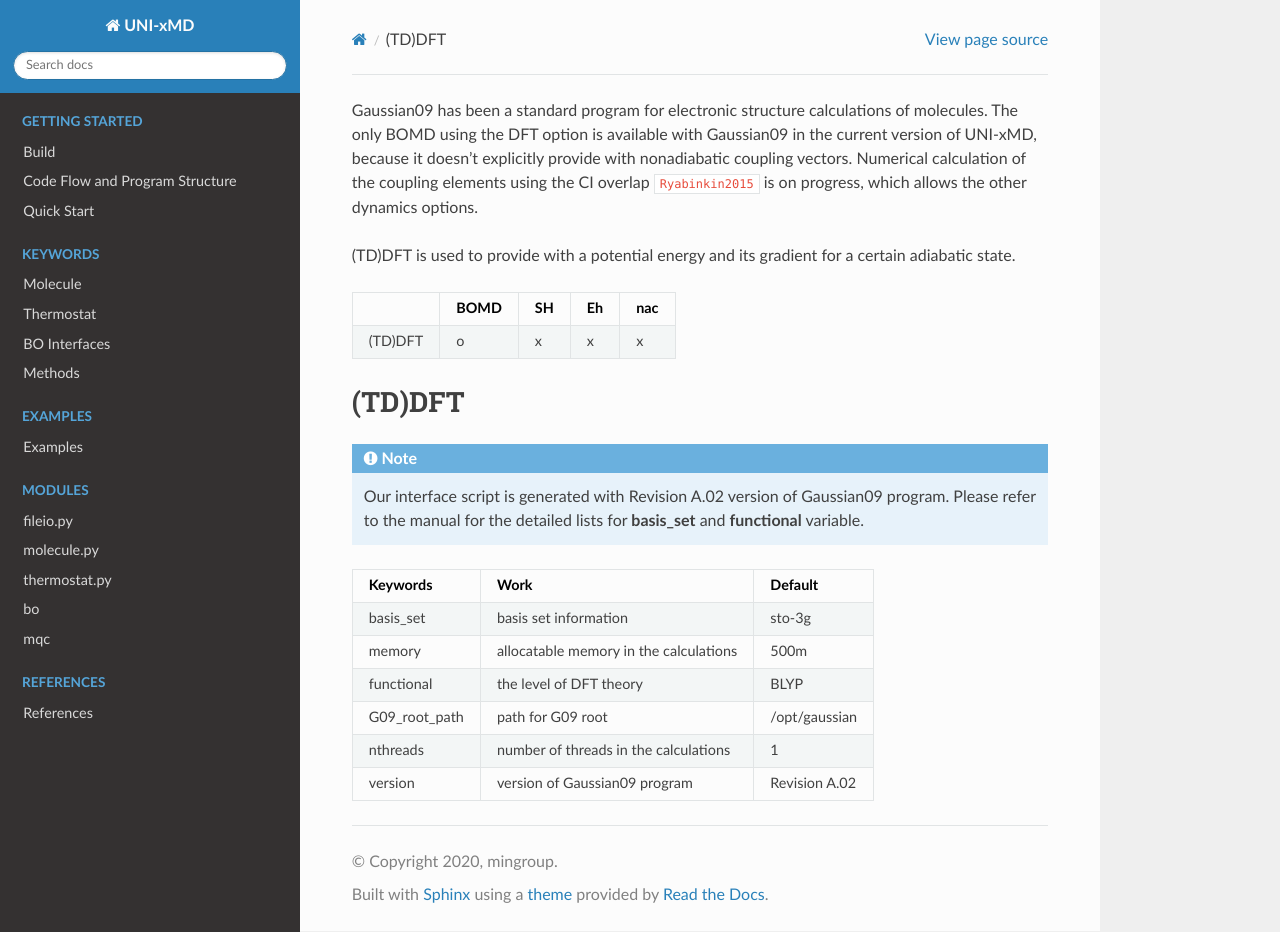
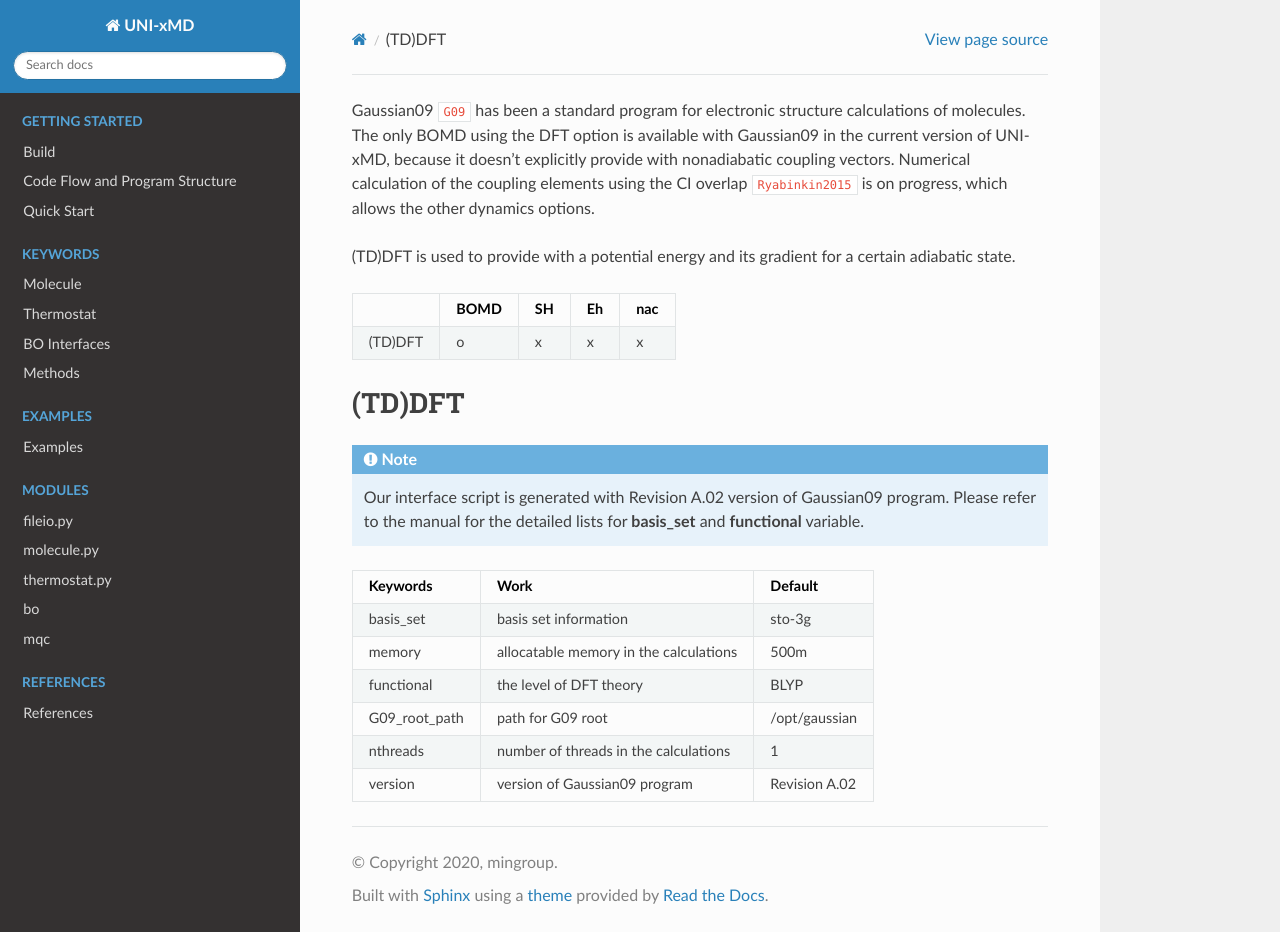
Before and after one commit to skmin-lab/unixmd, a Sphinx documentation site: the page built from docs/source/keywords/bo/gaussian09.rst, in a window 1280 px wide and 932 px high. Built offline with Sphinx 7.4.7 and the Read the Docs theme 2.0.0, drawn with Linux system fonts in a browser that asks for light colours; cross-references to code outside the pages are shown as plain code; part of the change alters nothing that is shown.

Commit message:
Add missing citations (minor)

```diff
--- a/docs/source/keywords/bo/gaussian09.rst
+++ b/docs/source/keywords/bo/gaussian09.rst
@@ -1,5 +1,5 @@
 
-Gaussian09 has been a standard program for electronic structure calculations of molecules.
+Gaussian09 :cite:`G09` has been a standard program for electronic structure calculations of molecules.
 The only BOMD using the DFT option is available with Gaussian09 in the current version of UNI-xMD,
 because it doesn't explicitly provide with nonadiabatic coupling vectors.
 Numerical calculation of the coupling elements using the CI overlap :cite:`Ryabinkin2015` is on progress, which allows the other dynamics options.
--- a/docs/source/references/reference.bib
+++ b/docs/source/references/reference.bib
@@ -59,6 +59,13 @@
 }
 
 % bo - Gaussian09
+@article{G09,
+  author = {Frisch et al., M. J.},
+  title = {Gaussian09 Revision A.02},
+  journal = {Gaussian Inc., Wallingford CT},
+  year = {2009}
+}
+
 @article{Ryabinkin2015,
   author = {Ryabinkin, I. G. and Nagech, J. and Izmaylov, A. F.},
   title = {Fast Numerical Evaluation of Time-Derivative Nonadiabatic Couplings for Mixed Quantum-Classical Methods},
@@ -143,7 +150,7 @@
 @article{Madelung1927,
   author = {Madelung, E.},
   title = {Quantentheorie in hydrodynamischer Form},
-  journal = {Zeitschrift für Physik},
+  journal = {Zeitschrift f{\"u}r Physik},
   volume = {40},
   pages = {322-326},
   year = {1927}
```
